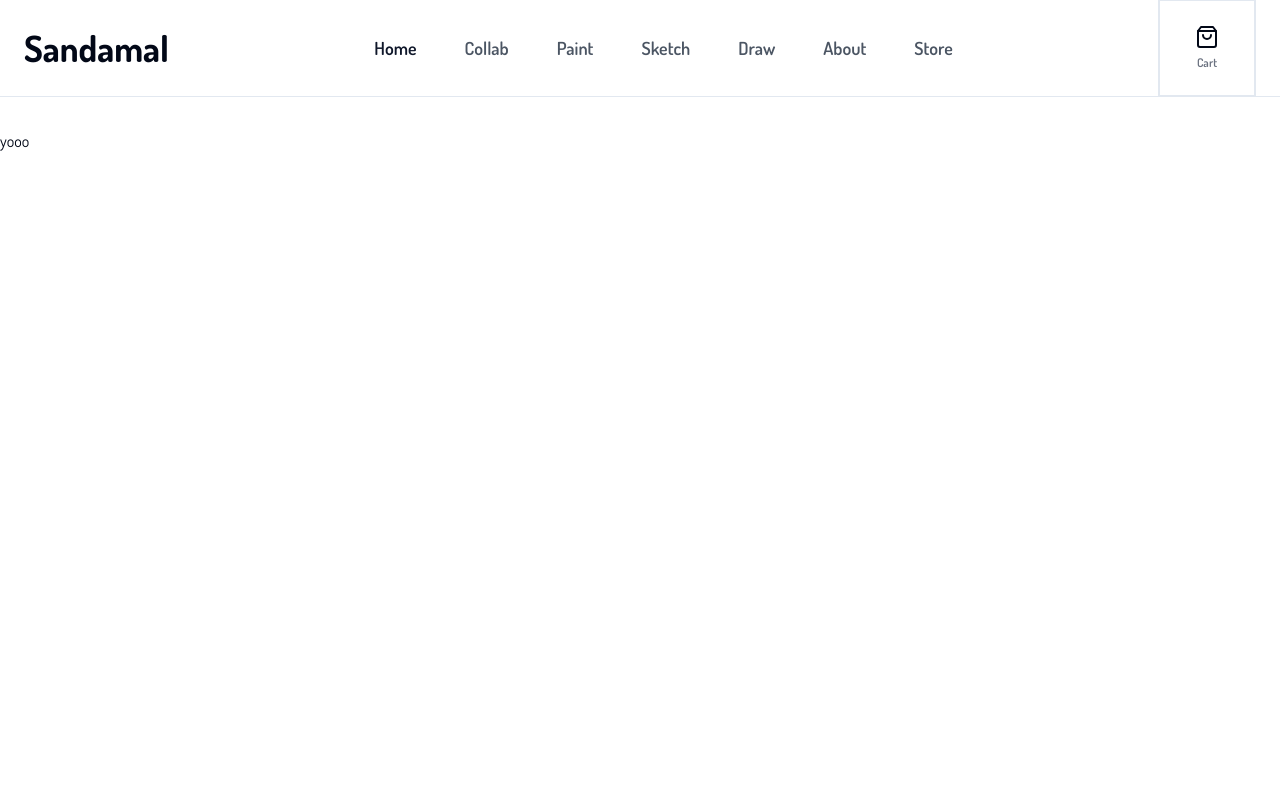
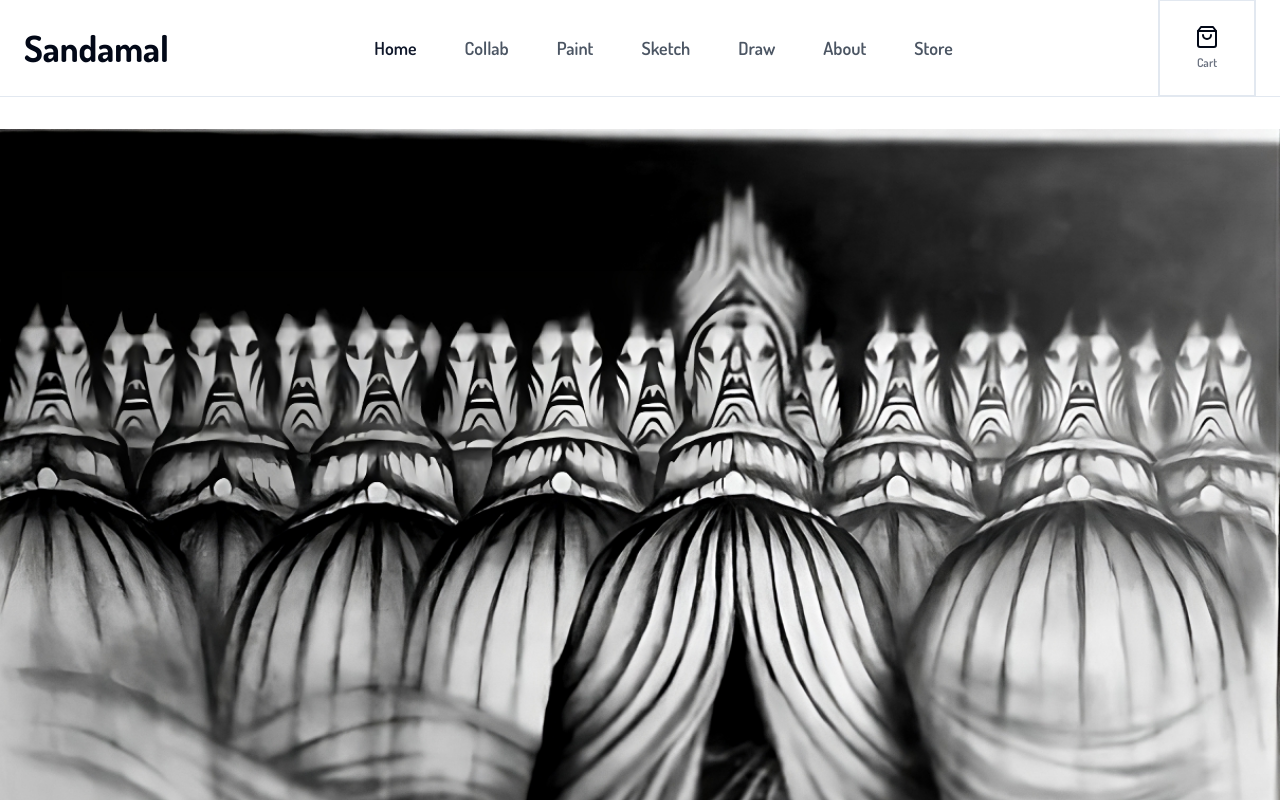
Before and after one commit to SebastienLaurentt/Sandamal, a Next.js app: page / in a window 1280 px wide. Shown: the top 800 px of the page. Built offline with nearby package versions, Linux system fonts and the light colour scheme.

Commit message:
add home img

```diff
--- a/app/page.tsx
+++ b/app/page.tsx
@@ -2,6 +2,8 @@ import Image from "next/image";
 
 export default function Home() {
   return (
-<div>yooo</div>
+<div>
+  <Image src="/images/HomePage2.png" alt="HomePageImg" width={2048} height={96} />
+</div>
   );
 }
```
Also changed, not shown: public/images/HomePage2.png (added).
